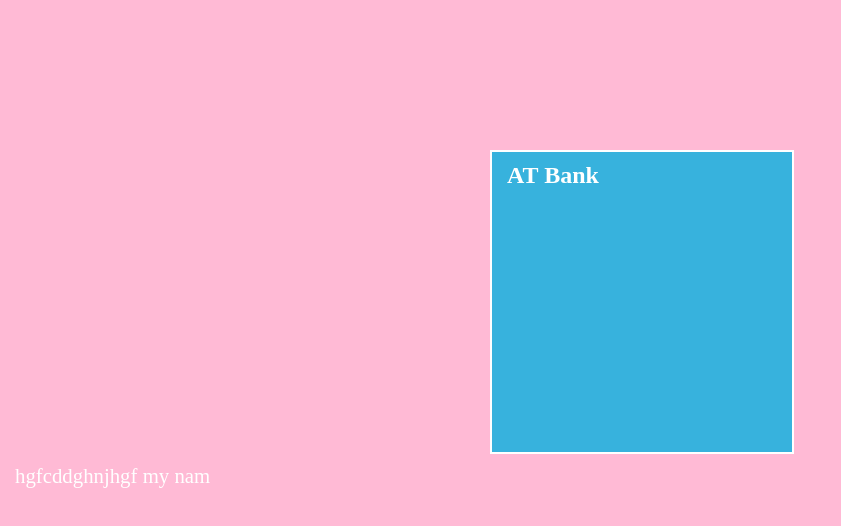
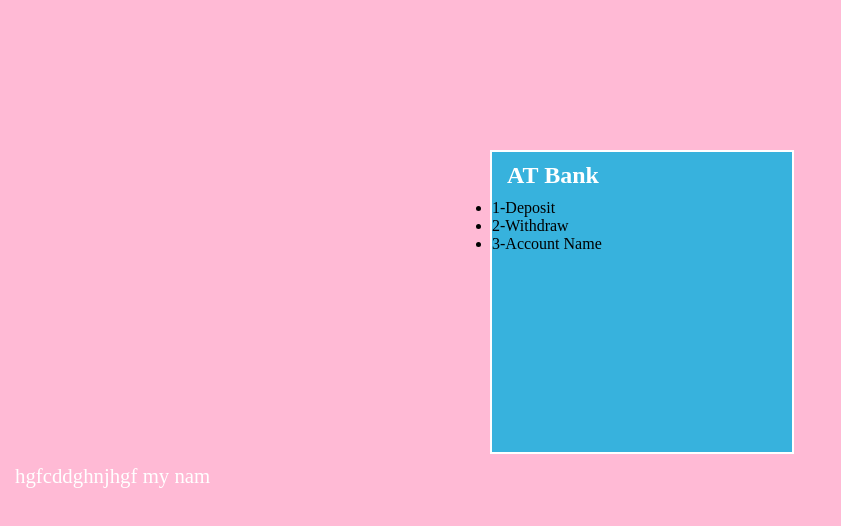
Before and after one commit to zeeshanzaidi1974/java2, a plain HTML site: page index.html in a window 1280 px wide. Shown: the whole page, without its empty margins (0-841 px from the left). Drawn offline with Linux system fonts and the light colour scheme.

Commit message:
Update index.html

```diff
--- a/index.html
+++ b/index.html
@@ -16,7 +16,11 @@
             <div id="login" class="comm">
                 <h3>AT Bank</h3>
 
-
+                <ul>
+                     <li>1-Deposit</li>
+                     <li>2-Withdraw</li>
+                     <li>3-Account Name</li>
+                </ul>
             </div>
 
 
```
